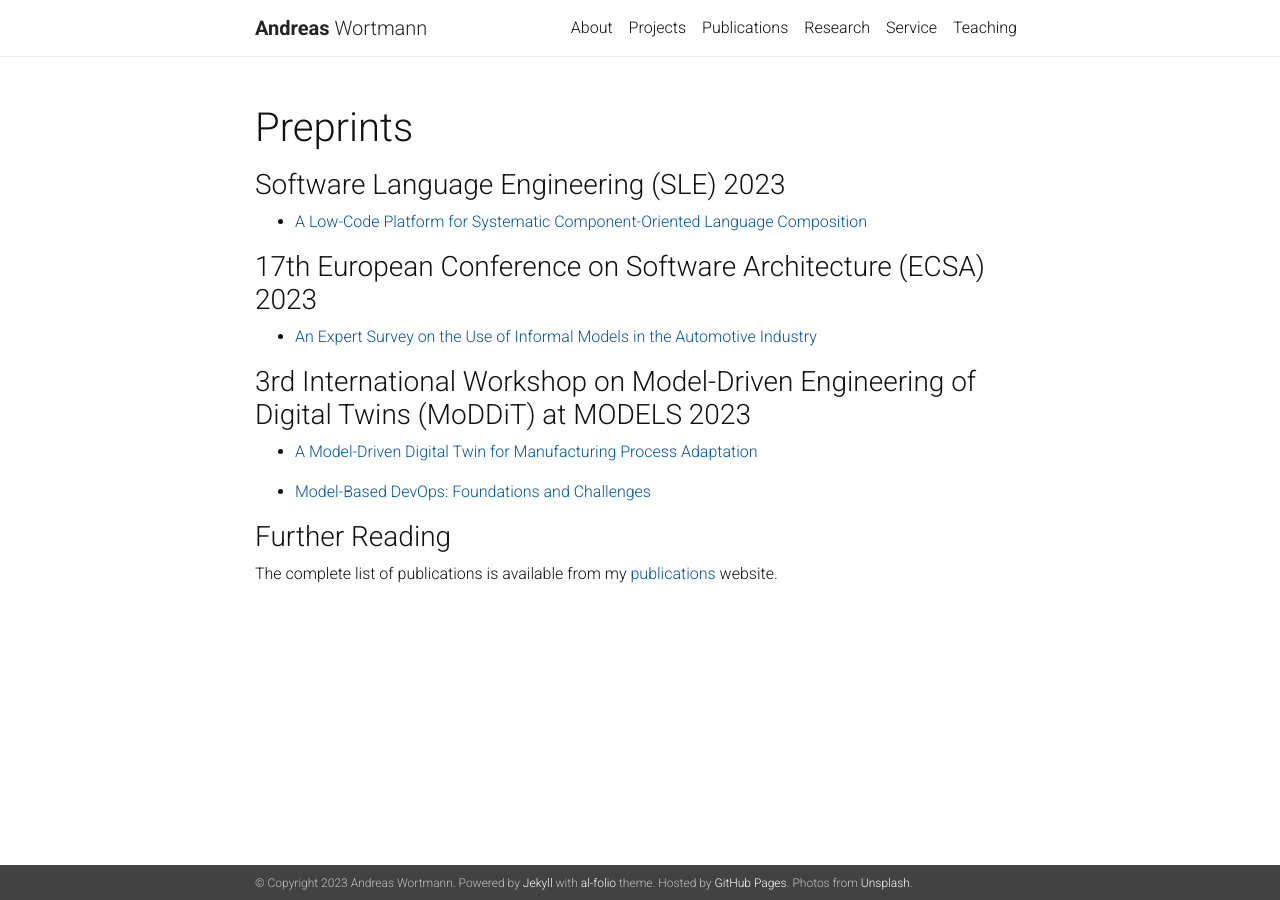
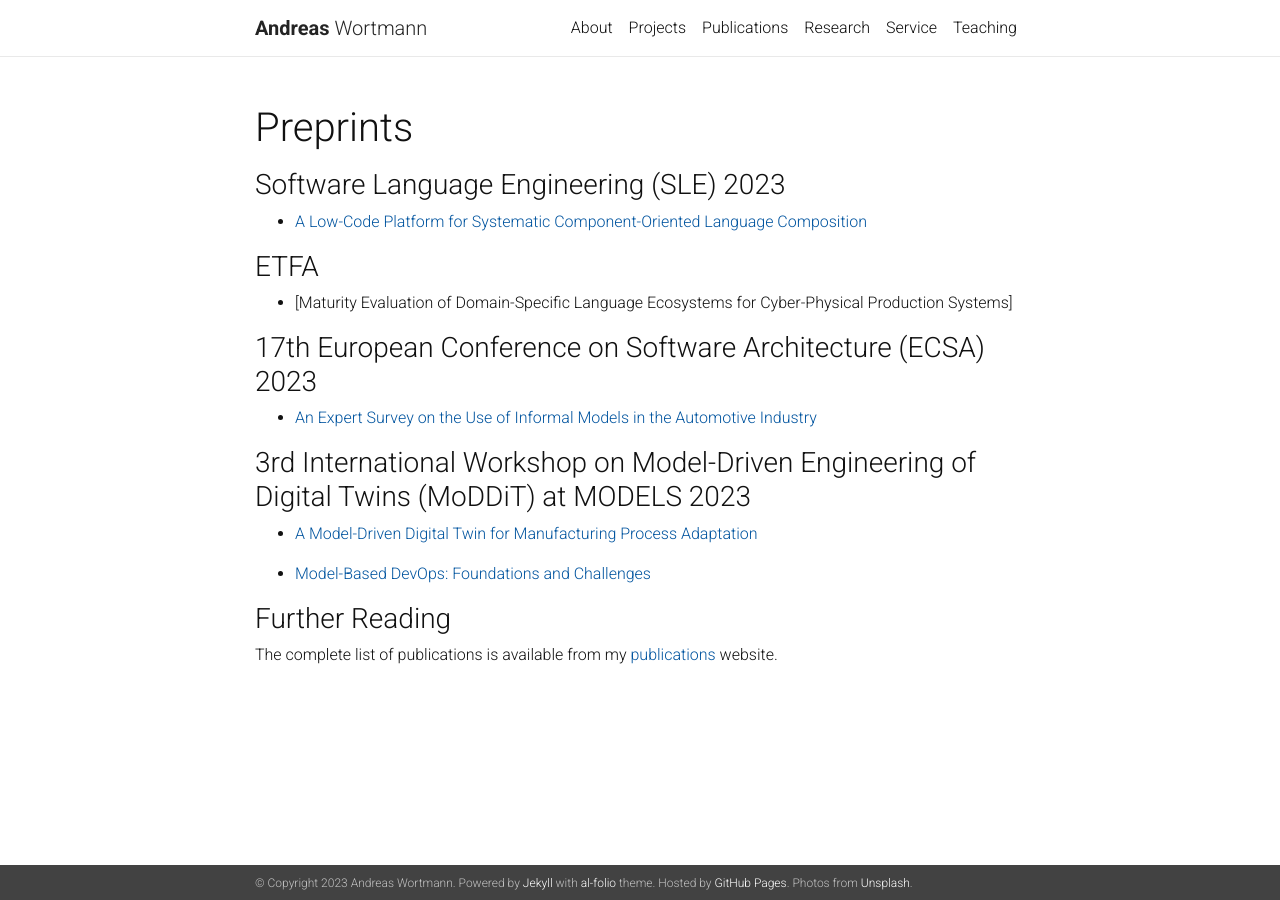
Before and after one commit to awortmann/awortmann.github.io, a Jekyll site: the page built from _pages/preprints.md, in a window 1280 px wide. Built offline with Jekyll 4.4.1, drawn with Linux system fonts in a browser that asks for light colours; nearby versions of some CDN libraries; a style sheet for code colours, icons or effects is not loaded.

Commit message:
Minor update

```diff
--- a/_pages/preprints.md
+++ b/_pages/preprints.md
@@ -10,6 +10,10 @@ nav: false
 
 - [A Low-Code Platform for Systematic Component-Oriented Language Composition](../downloads/preprints/2023/A_Low-Code_Platform_for_Systematic_Component-Oriented_Language_Composition.pdf)
 
+
+### ETFA
+
+- [Maturity Evaluation of Domain-Specific Language Ecosystems for Cyber-Physical Production Systems]
 
 ### 17th European Conference on Software Architecture (ECSA) 2023
 
```
Also changed, not shown: 2 other files.
